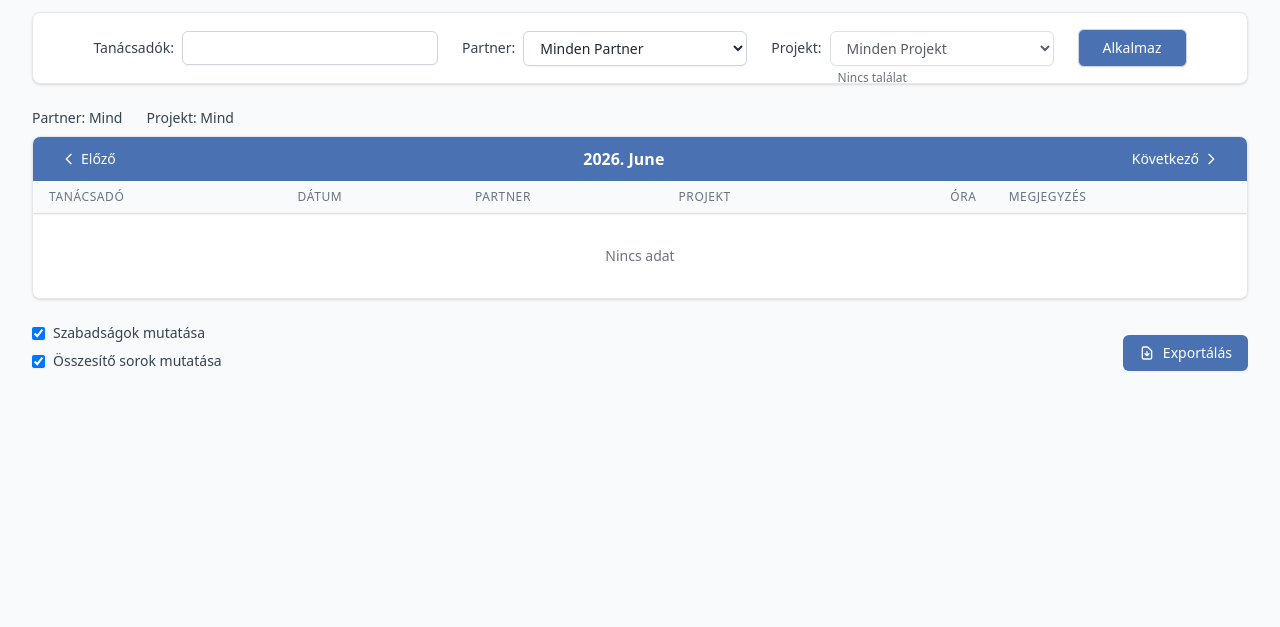
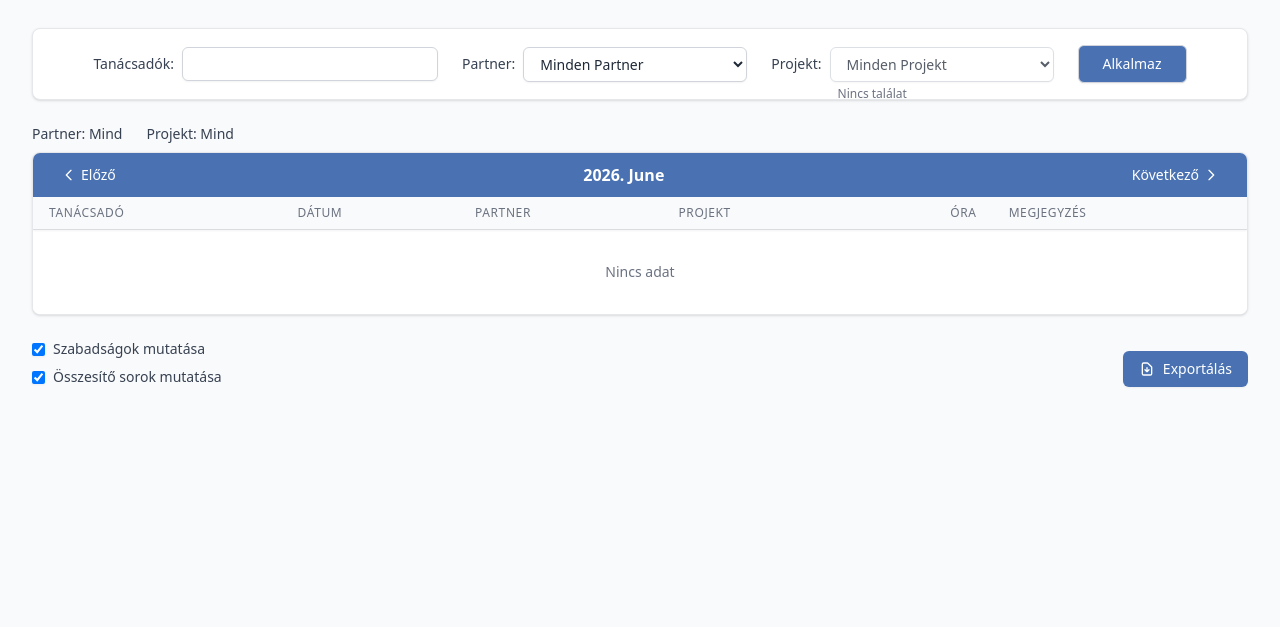
Before and after one commit to csabamaksai/yeleave, a Django app: page /reports/ in a window 1280 px wide. Shown: the part 49-676 px from the top of the page. Run offline with Django 5.2, Linux system fonts and the light colour scheme; the visitor is signed in with stand-in values (Sample User, id 1); data comes from the database, SQL or seed files in the repository; data that the repository does not hold is empty; some libraries are stand-ins or nearby versions.

Commit message:
Reports oldal tetejének igazítása a Partner TIG-hez (mt-4)

```diff
--- a/templates/reports/index.html
+++ b/templates/reports/index.html
@@ -4,7 +4,7 @@
 {% block title %}{% trans "Riportok" %} | yeleave{% endblock %}
 
 {% block content %}
-<div class="w-full">
+<div class="w-full mt-4">
 
     <!-- Main Content: Stepper and Data -->
     <div class="w-full">
```
